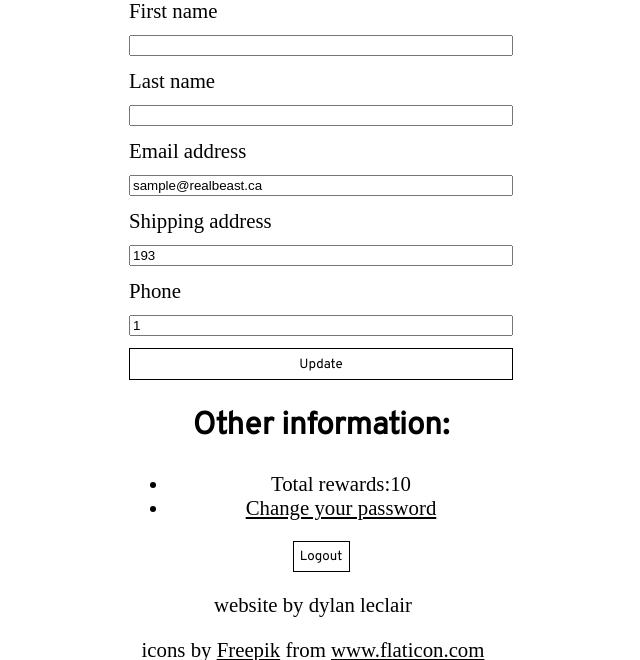
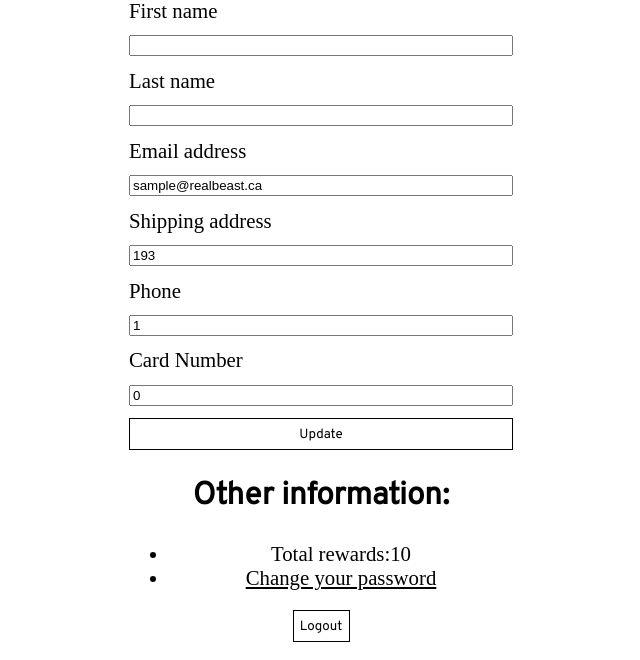
Before and after one commit to dylanleclair/databases, a Django app: page /realbeast/account/ in a window 1280 px wide. Shown: the part 253-913 px from the top of the page, without its empty margins (327-967 px from the left). Run offline with Django 3.2, Linux system fonts and the light colour scheme; a user stored in the database is signed in; data comes from the database, SQL or seed files in the repository; some web fonts are replaced.

Commit message:
Added card number field for account edit page

```diff
--- a/realbeast/mysite/realbeast/templates/realbeast/account.html
+++ b/realbeast/mysite/realbeast/templates/realbeast/account.html
@@ -75,7 +75,15 @@
 
     <label for="address">Phone</label>
     <input type="text" id="phone" name="phone" maxlength="10" value="{{user.profile.phone_number}}" required>
+
+
+    <label for="address">Card Number</label>
+    <input type="text" id="card_no" name="card_no" maxlength="30" value="{{user.profile.card_no}}" required>
+
+
     <input id="submit" type="submit" value="Update">
+
+
 
   </form>
 
--- a/realbeast/mysite/realbeast/views.py
+++ b/realbeast/mysite/realbeast/views.py
@@ -158,6 +158,7 @@ def update_user_info(request, user_id):
     user.email = request.POST['email']
     user.profile.address = request.POST['address']
     user.profile.phone_number = request.POST['phone']
+    user.profile.phone_number = request.POST['card_no']
     user.save()
     return HttpResponseRedirect(reverse('realbeast:account'))
 
```
